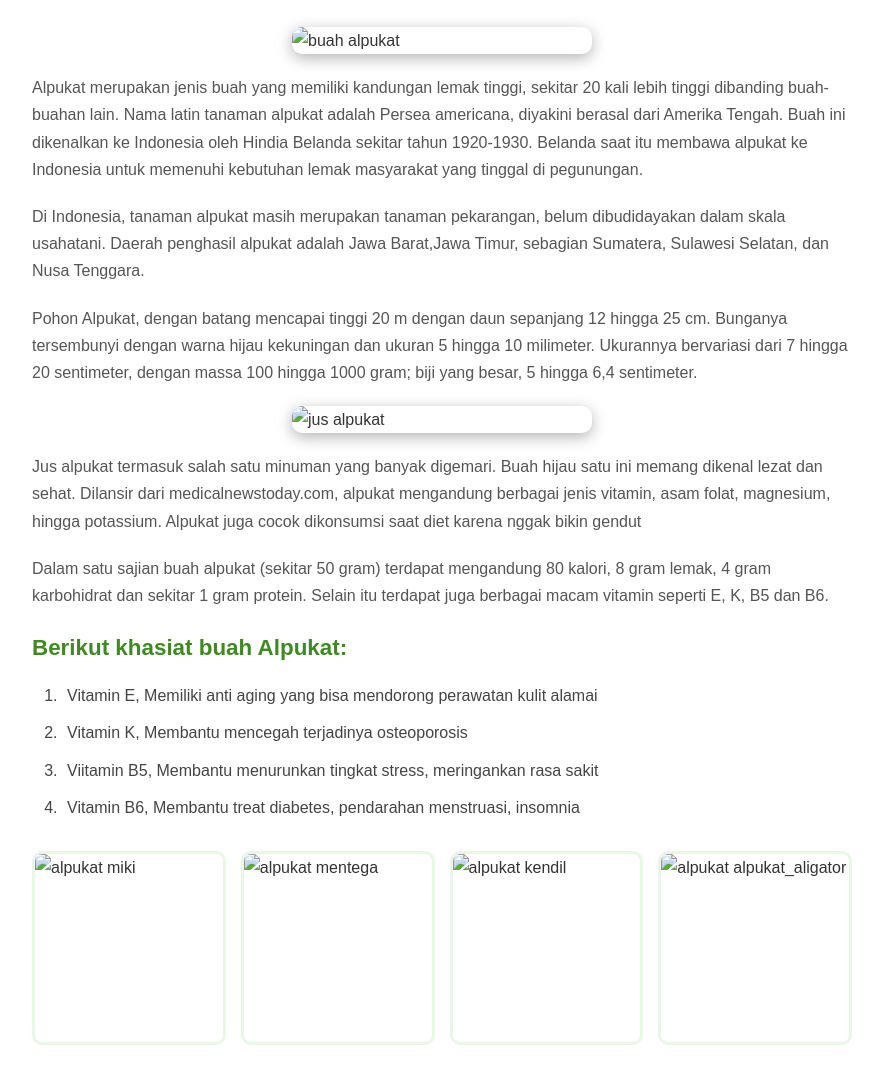
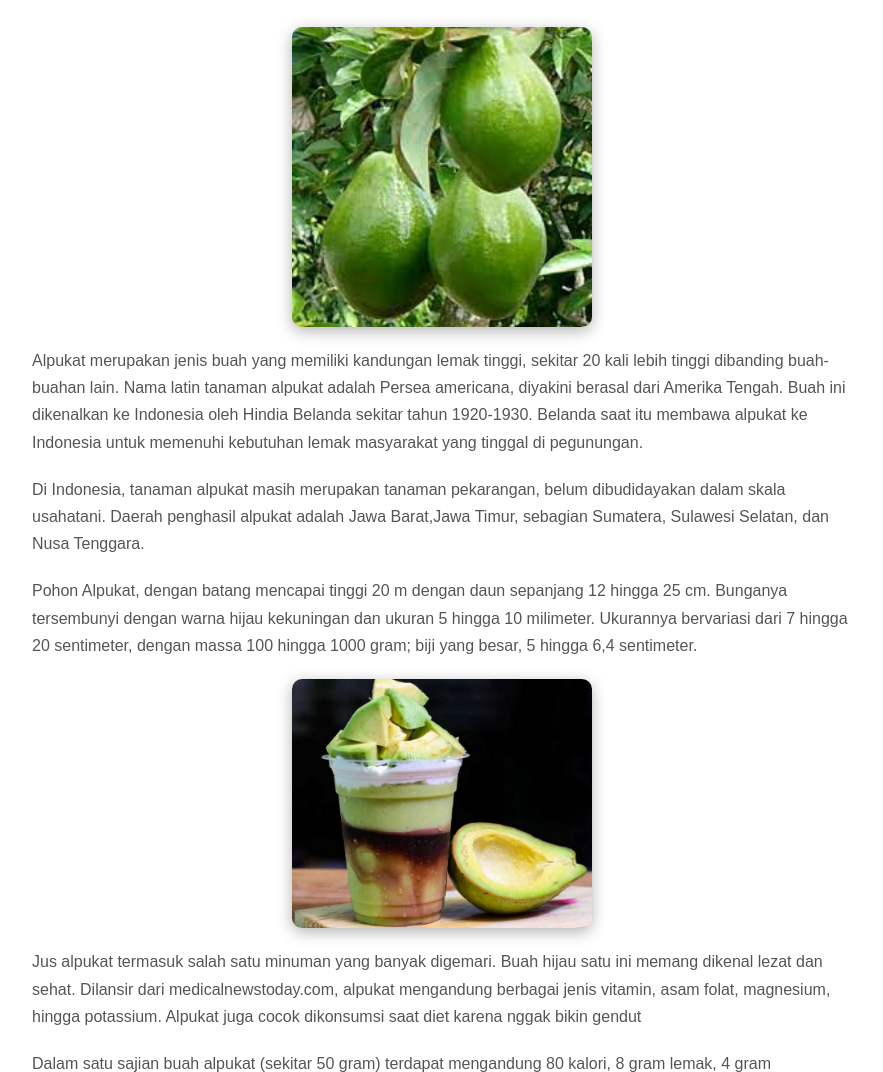
Before and after one commit to hsn26md/Pertemuan4tugas1, a plain HTML site: page index.html in a window 1280 px wide. Shown: the part 141-1213 px from the top of the page, without its empty margins (198-1081 px from the left). Drawn offline with Linux system fonts and the light colour scheme.

Commit message:
Fix HTML structure and update image paths

```diff
--- a/index.html
+++ b/index.html
@@ -7,7 +7,7 @@
     </head>
     <body>
         <h1>Alpukat Buah Nikmat Kaya Manfaat</h1>
-        <img src="images/alpukat.jpg" alt="buah alpukat" class="images"/>
+        <img src="alpukat.jpg" alt="buah alpukat" class="images"/>
         <p>
             Alpukat merupakan jenis buah yang memiliki kandungan lemak tinggi,
             sekitar 20 kali lebih tinggi dibanding buah-buahan lain.
@@ -25,7 +25,7 @@
             Bunganya tersembunyi dengan warna hijau kekuningan dan ukuran 5 hingga 10 milimeter.
             Ukurannya bervariasi dari 7 hingga 20 sentimeter, dengan massa 100 hingga 1000 gram; biji yang besar, 5 hingga 6,4 sentimeter.
         </p>
-        <img src="images/jusalpukat.png" alt="jus alpukat" class="images"/>
+        <img src="jusalpukat.png" alt="jus alpukat" class="images"/>
         <p>
 
             Jus alpukat termasuk salah satu minuman yang banyak digemari.
@@ -54,10 +54,10 @@
 
         <div class="foto">
 
-<img src="images/alpukat_miki.png" alt="alpukat miki"/>
-<img src="images/alpukat_mentega.png" alt="alpukat mentega"/>
-<img src="images/alpukat_kendil.png" alt="alpukat kendil"/>
-<img src="images/alpukat_aligator.png" alt="alpukat alpukat_aligator"/>
+<img src="alpukat_miki.png" alt="alpukat miki"/>
+<img src="alpukat_mentega.png" alt="alpukat mentega"/>
+<img src="alpukat_kendil.png" alt="alpukat kendil"/>
+<img src="alpukat_aligator.png" alt="alpukat alpukat_aligator"/>
 
         </div>
         <div class="promo">
```
